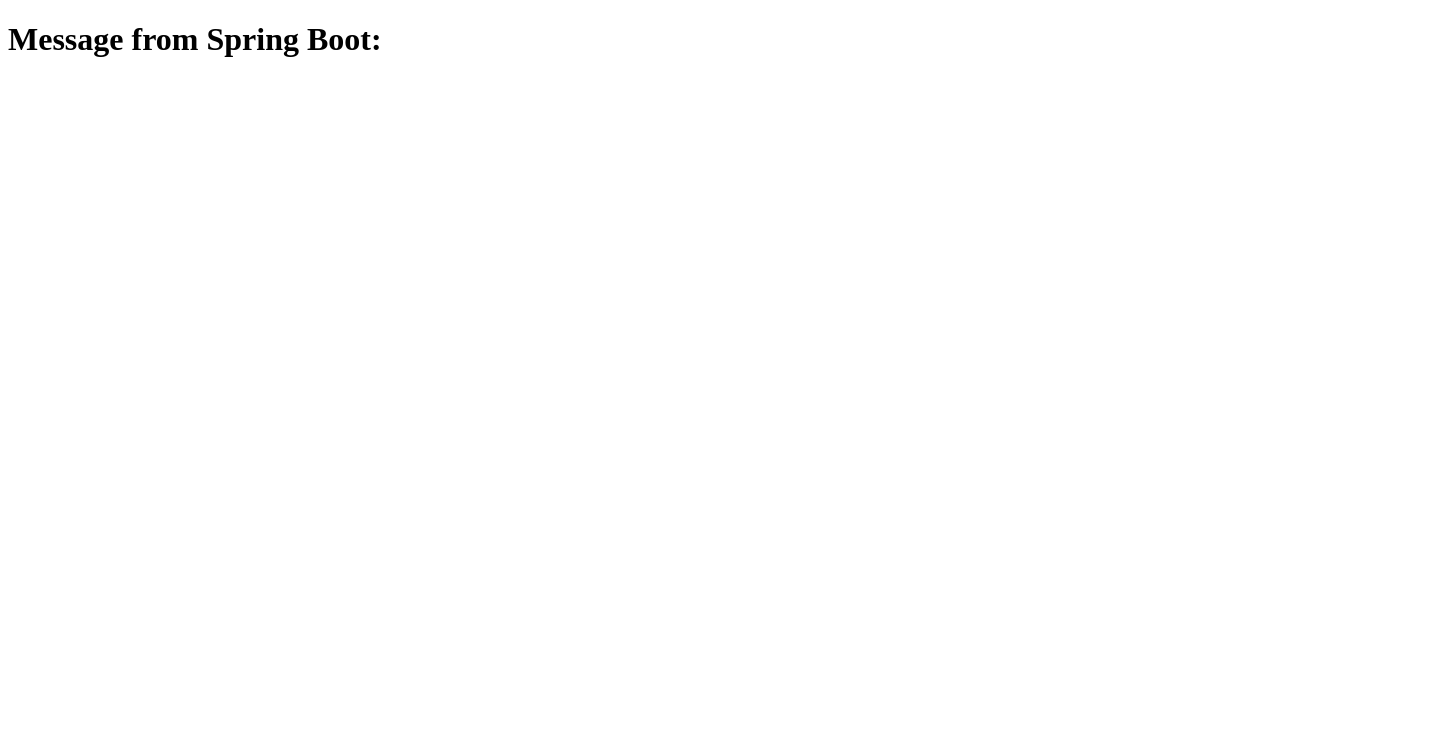
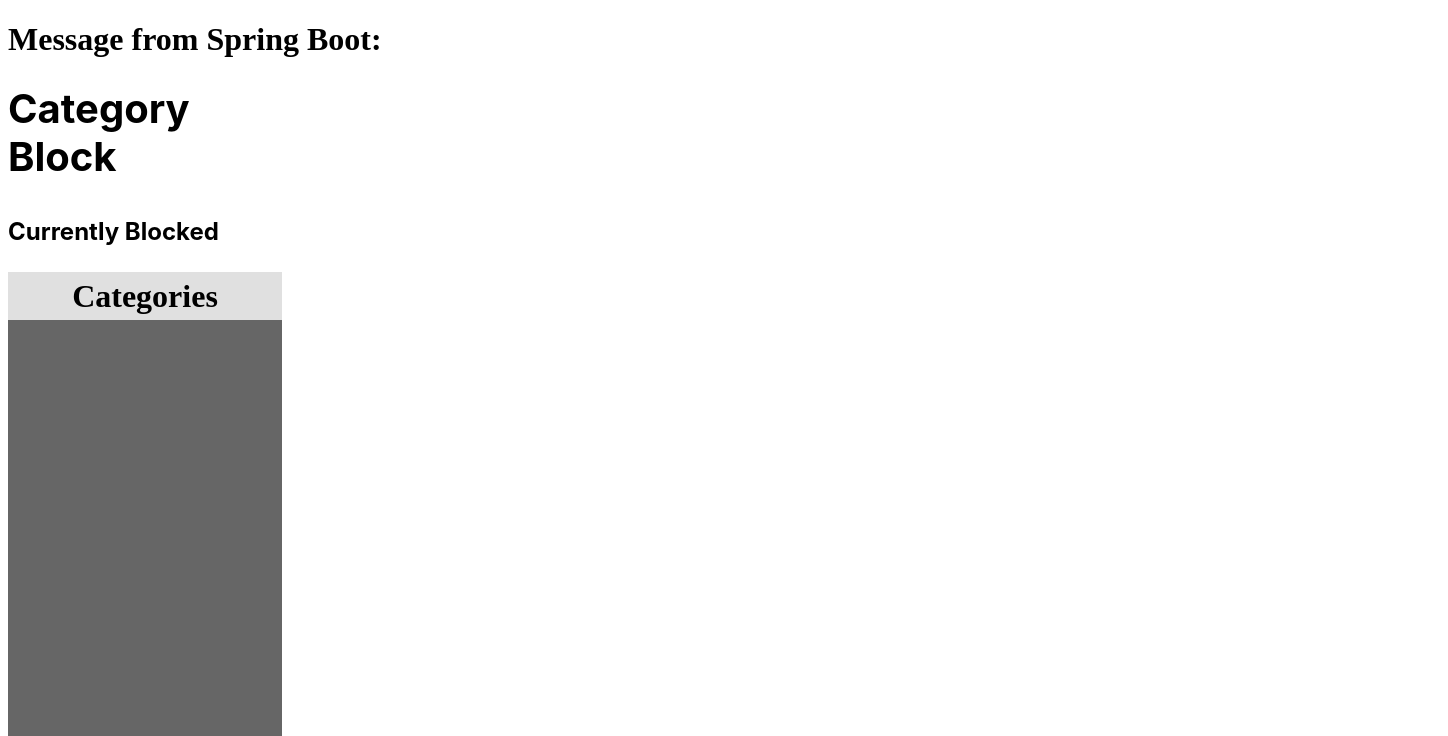
Before and after one commit to sohaibq914/YouDash, a React (Create React App) app in the folder frontend/: page / in a window 1280 px wide. Shown: the top 736 px of the page, 1448 px wide, since content can reach past the window. Built offline with nearby package versions, Linux system fonts and the light colour scheme; no server answers.

Commit message:
Added BlockedPages.tsx

```diff
--- a/frontend/package.json
+++ b/frontend/package.json
@@ -11,6 +11,7 @@
     "react-dom": "^18.3.1",
     "react-scripts": "5.0.1",
     "web-vitals": "^2.1.4"
+
   },
   "scripts": {
     "start": "react-scripts start",
--- a/frontend/src/App.js
+++ b/frontend/src/App.js
@@ -1,5 +1,7 @@
 import React, { useEffect, useState } from "react";
 import axios from "axios";
+import BlockedPage from "./Pages/BlockedPages.tsx";
+
 
 function App() {
   const [message, setMessage] = useState("");
@@ -18,6 +20,7 @@
   return (
     <div className="App">
       <h1>Message from Spring Boot:</h1>
+      <BlockedPage></BlockedPage>
       <p>{message}</p>
     </div>
   );
--- /dev/null
+++ b/frontend/src/Pages/BlockedPages.tsx
@@ -0,0 +1,34 @@
+import React from 'react'
+import "./BlockedPages.css";
+
+ const BlockedPages = () => {
+   return (
+     // main screen container for Blocked Page
+     <div className="container">
+     <h1 className="CategoryBlockTitle">Category Block</h1>
+     <h1 className="CurrentlyBlockedTitle">Currently Blocked</h1>
+
+
+     {/* rectangle container for Currently Blocked */}
+     <div className="CurrentlyBlockedCategoriesContainer">
+       <div className="CategoriesRectangleTitle">
+         <h1>Categories</h1>
+       </div>
+     </div>
+
+
+     {/* a rectangle container for Blocking Categories */}
+     <div className="AddCategoriesContainer">
+       {/* Header for container(Category and Search function)*/}
+       <div className="AddCategoriesContainerHeader">
+       <h1 >Categories</h1>
+       </div>
+     </div>
+   </div> // end of main screen container
+
+  )
+};
+
+
+
+export default BlockedPages;
```
